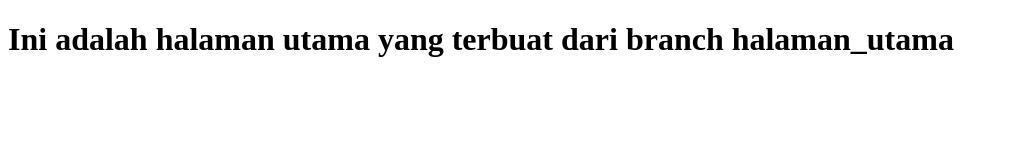
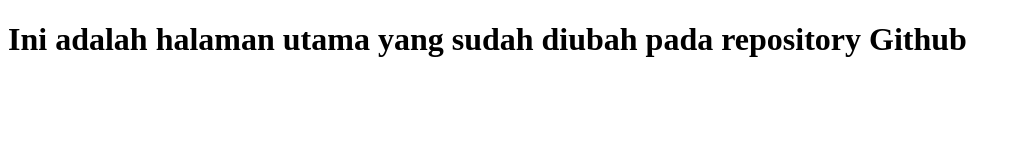
Before and after one commit to AryaSuhendi29/myproject, a plain HTML site: page index.html in a window 1280 px wide. Shown: the whole page, without its empty margins (0-1020 px from the left). Drawn offline with Linux system fonts and the light colour scheme.

Commit message:
Update index.html lewat github

```diff
--- a/index.html
+++ b/index.html
@@ -7,7 +7,7 @@
 </head>
 <body>
     <h1>
-        Ini adalah halaman utama yang terbuat dari branch halaman_utama
+        Ini adalah halaman utama yang sudah diubah pada repository Github
     </h1>
 </body>
 </html>
```
